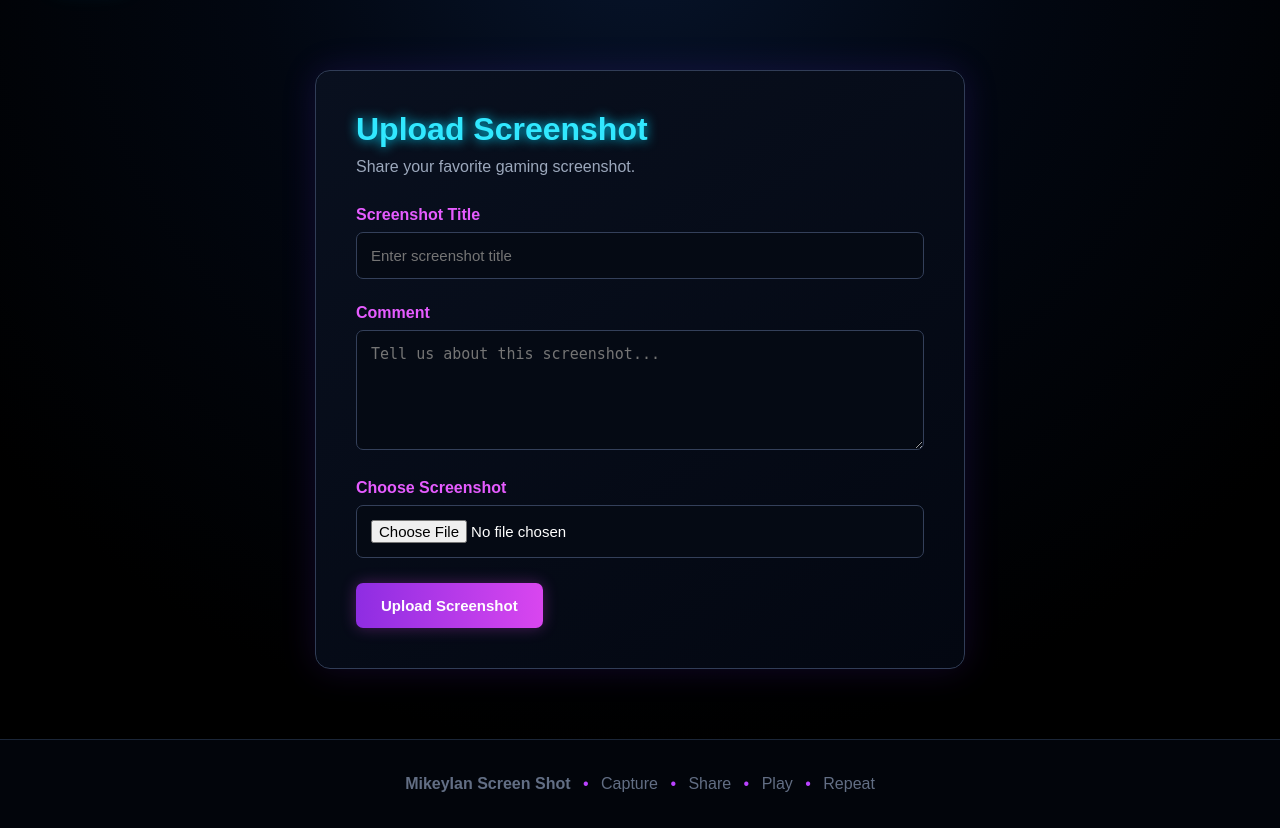
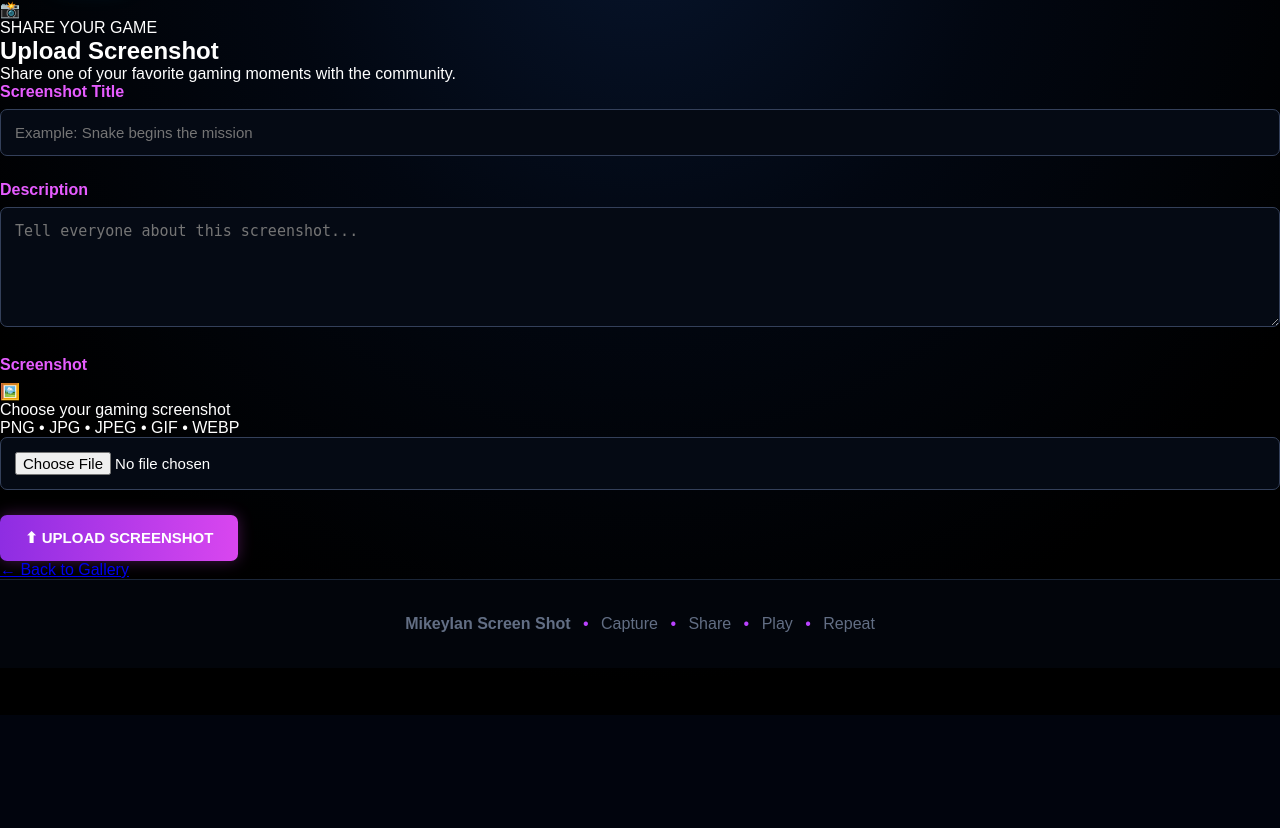
Before and after one commit to MikeyIan/screenshot, a Flask app: page /upload in a window 1280 px wide. Shown: the part 85-913 px from the top of the page. After the commit the page ends 800 px from the top, so only its background shows below. Run offline with Flask 3, Linux system fonts and the light colour scheme; the visitor is signed in with stand-in values (Sample User, id 1); some libraries are stand-ins or nearby versions.

Commit message:
Revamp upload page layout and form elements

```diff
--- a/templates/upload.html
+++ b/templates/upload.html
@@ -2,43 +2,89 @@
 
 {% block content %}
 
-<div class="upload-container">
+<section class="upload-page">
 
-    <h1>Upload Screenshot</h1>
+    <div class="upload-card">
 
-    <p>Share your favorite gaming screenshot.</p>
+        <div class="upload-header">
+
+            <div class="auth-icon">
+                📸
+            </div>
+
+            <p class="auth-label">
+                SHARE YOUR GAME
+            </p>
+
+            <h1>
+                Upload Screenshot
+            </h1>
+
+            <p>
+                Share one of your favorite
+                gaming moments with the community.
+            </p>
+
+        </div>
+
 
         <form
             method="POST"
-        action="{{ url_for('upload') }}"
             enctype="multipart/form-data"
         >
 
             <div class="form-group">
-            <label for="title">Screenshot Title</label>
+
+                <label for="title">
+                    Screenshot Title
+                </label>
 
                 <input
                     type="text"
                     id="title"
                     name="title"
-                placeholder="Enter screenshot title"
+                    placeholder="Example: Snake begins the mission"
                     required
                 >
+
             </div>
 
+
             <div class="form-group">
-            <label for="comment">Comment</label>
+
+                <label for="comment">
+                    Description
+                </label>
 
                 <textarea
                     id="comment"
                     name="comment"
-                placeholder="Tell us about this screenshot..."
                     rows="5"
+                    placeholder="Tell everyone about this screenshot..."
                 ></textarea>
+
             </div>
 
+
             <div class="form-group">
-            <label for="image">Choose Screenshot</label>
+
+                <label for="image">
+                    Screenshot
+                </label>
+
+                <div class="file-upload-box">
+
+                    <div class="file-upload-icon">
+                        🖼️
+                    </div>
+
+                    <p>
+                        Choose your gaming screenshot
+                    </p>
+
+                    <span>
+                        PNG • JPG • JPEG • GIF • WEBP
+                    </span>
 
                     <input
                         type="file"
@@ -47,14 +93,31 @@
                         accept=".png,.jpg,.jpeg,.gif,.webp"
                         required
                     >
+
                 </div>
 
-        <button type="submit">
-            Upload Screenshot
+            </div>
+
+
+            <button
+                type="submit"
+                class="auth-submit"
+            >
+                ⬆ UPLOAD SCREENSHOT
             </button>
 
         </form>
 
+
+        <a
+            href="{{ url_for('index') }}"
+            class="back-gallery"
+        >
+            ← Back to Gallery
+        </a>
+
     </div>
 
+</section>
+
 {% endblock %}
```
Lines whose indentation alone changed are shown as unchanged.
